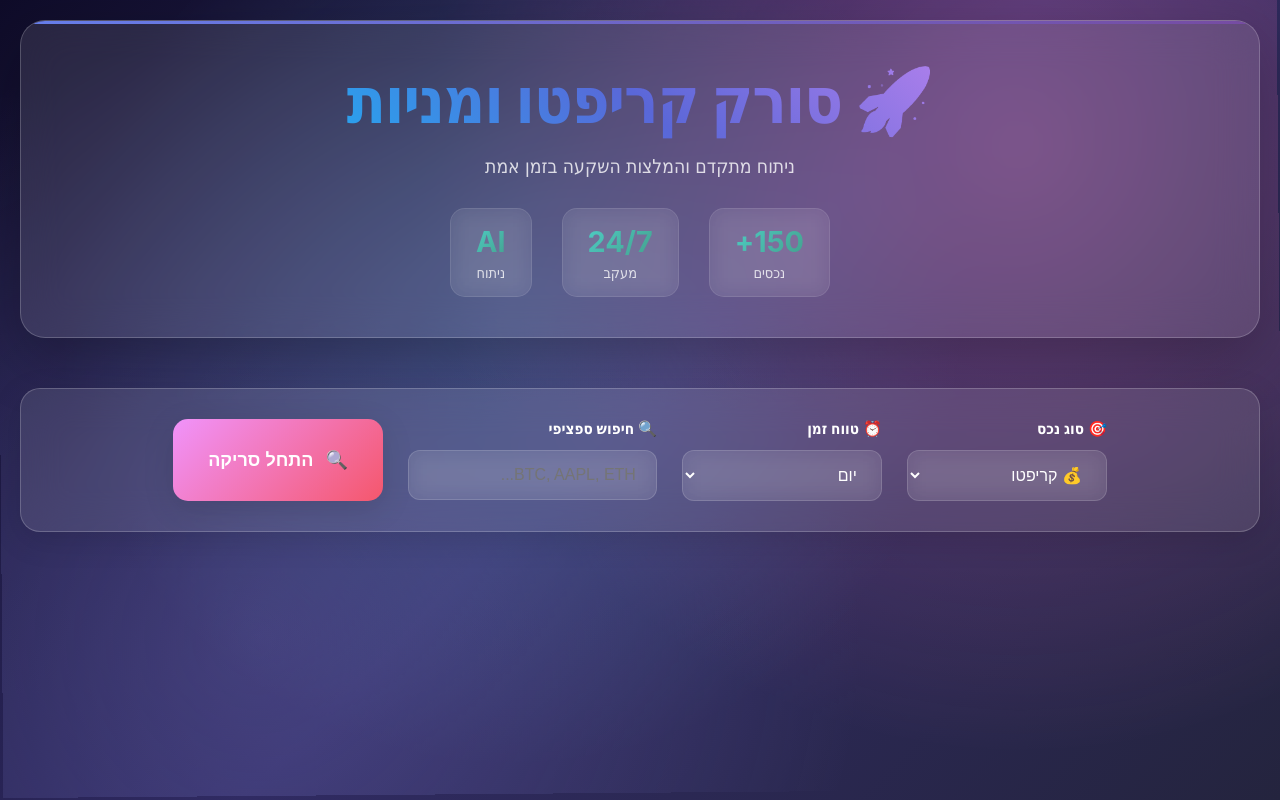
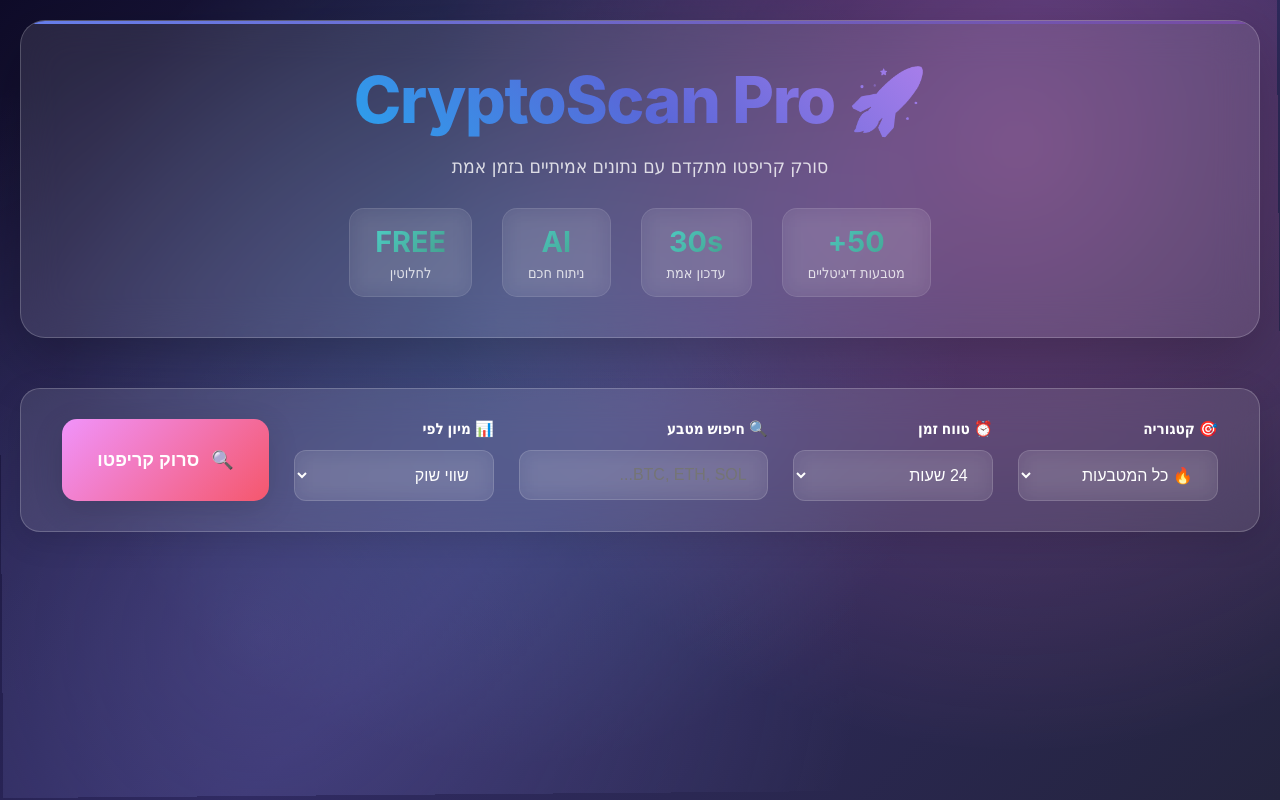
Before and after one commit to Rony08122002/treading, a plain HTML site: page index.html in a window 1280 px wide. Drawn offline with nearby package versions, Linux system fonts and the light colour scheme.

Commit message:
Update index.html

```diff
--- a/index.html
+++ b/index.html
@@ -3,7 +3,7 @@
 <head>
     <meta charset="UTF-8">
     <meta name="viewport" content="width=device-width, initial-scale=1.0">
-    <title>סורק קריפטו ומניות - המלצות השקעה</title>
+    <title>🚀 CryptoScan - סורק קריפטו מתקדם</title>
     <link rel="stylesheet" href="style.css">
     <script src="https://cdnjs.cloudflare.com/ajax/libs/Chart.js/3.9.1/chart.min.js"></script>
 </head>
@@ -12,20 +12,24 @@
     <div class="container">
         <div class="header">
             <div class="header-content">
-                <h1>🚀 סורק קריפטו ומניות</h1>
-                <p class="subtitle">ניתוח מתקדם והמלצות השקעה בזמן אמת</p>
+                <h1>🚀 CryptoScan Pro</h1>
+                <p class="subtitle">סורק קריפטו מתקדם עם נתונים אמיתיים בזמן אמת</p>
                 <div class="header-stats">
                     <div class="stat-item">
-                        <div class="stat-number" id="totalAssets">150+</div>
-                        <div class="stat-label">נכסים</div>
+                        <div class="stat-number" id="totalCryptos">50+</div>
+                        <div class="stat-label">מטבעות דיגיטליים</div>
                     </div>
                     <div class="stat-item">
-                        <div class="stat-number">24/7</div>
-                        <div class="stat-label">מעקב</div>
+                        <div class="stat-number">30s</div>
+                        <div class="stat-label">עדכון אמת</div>
                     </div>
                     <div class="stat-item">
                         <div class="stat-number">AI</div>
-                        <div class="stat-label">ניתוח</div>
+                        <div class="stat-label">ניתוח חכם</div>
+                    </div>
+                    <div class="stat-item">
+                        <div class="stat-number">FREE</div>
+                        <div class="stat-label">לחלוטין</div>
                     </div>
                 </div>
             </div>
@@ -34,11 +38,14 @@
         <div class="controls-section">
             <div class="controls-container">
                 <div class="control-group">
-                    <label>🎯 סוג נכס</label>
-                    <select id="assetType" class="modern-select">
-                        <option value="crypto">💰 קריפטו</option>
-                        <option value="stocks">📈 מניות</option>
-                        <option value="both">🔥 הכל</option>
+                    <label>🎯 קטגוריה</label>
+                    <select id="cryptoCategory" class="modern-select">
+                        <option value="all">🔥 כל המטבעות</option>
+                        <option value="top10">👑 טופ 10</option>
+                        <option value="defi">🏦 DeFi</option>
+                        <option value="gaming">🎮 Gaming</option>
+                        <option value="layer1">⚡ Layer 1</option>
+                        <option value="meme">🐕 Meme Coins</option>
                     </select>
                 </div>
 
@@ -47,28 +54,46 @@
                     <select id="timeframe" class="modern-select">
                         <option value="1h">1 שעה</option>
                         <option value="4h">4 שעות</option>
-                        <option value="1d" selected>יום</option>
-                        <option value="1w">שבוע</option>
-                        <option value="1m">חודש</option>
+                        <option value="1d" selected>24 שעות</option>
+                        <option value="7d">שבוע</option>
+                        <option value="30d">חודש</option>
                     </select>
                 </div>
 
                 <div class="control-group">
-                    <label>🔍 חיפוש ספציפי</label>
-                    <input type="text" id="specificSymbol" class="modern-input" placeholder="BTC, AAPL, ETH...">
+                    <label>🔍 חיפוש מטבע</label>
+                    <input type="text" id="specificSymbol" class="modern-input" placeholder="BTC, ETH, SOL...">
                 </div>
 
-                <button class="scan-button" onclick="startScan()">
+                <div class="control-group">
+                    <label>📊 מיון לפי</label>
+                    <select id="sortBy" class="modern-select">
+                        <option value="market_cap">שווי שוק</option>
+                        <option value="price">מחיר</option>
+                        <option value="volume">נפח מסחר</option>
+                        <option value="change">שינוי 24h</option>
+                        <option value="score">ציון השקעה</option>
+                    </select>
+                </div>
+
+                <button class="scan-button" onclick="startCryptoScan()">
                     <span class="button-icon">🔍</span>
-                    <span class="button-text">התחל סריקה</span>
+                    <span class="button-text">סרוק קריפטו</span>
                     <div class="button-shine"></div>
                 </button>
             </div>
         </div>
 
         <div class="market-overview" id="marketOverview" style="display: none;">
-            <h2>📊 סקירת שוק</h2>
+            <h2>📊 מצב השוק הכללי</h2>
             <div class="overview-stats">
+                <div class="overview-card total-marketcap">
+                    <div class="overview-icon">💰</div>
+                    <div class="overview-content">
+                        <div class="overview-number" id="totalMarketCap">$0</div>
+                        <div class="overview-label">שווי שוק כולל</div>
+                    </div>
+                </div>
                 <div class="overview-card buy-signals">
                     <div class="overview-icon">🚀</div>
                     <div class="overview-content">
@@ -83,27 +108,37 @@
                         <div class="overview-label">אותות מכירה</div>
                     </div>
                 </div>
-                <div class="overview-card hold-signals">
-                    <div class="overview-icon">⏸️</div>
-                    <div class="overview-content">
-                        <div class="overview-number" id="holdSignals">0</div>
-                        <div class="overview-label">המתנה</div>
-                    </div>
-                </div>
                 <div class="overview-card avg-score">
                     <div class="overview-icon">⭐</div>
                     <div class="overview-content">
                         <div class="overview-number" id="avgScore">0</div>
-                        <div class="overview-label">ממוצע ציונים</div>
+                        <div class="overview-label">ציון ממוצע</div>
                     </div>
                 </div>
+            </div>
+
+            <div class="market-sentiment" id="marketSentiment">
+                <h3>🌡️ חום השוק</h3>
+                <div class="sentiment-meter">
+                    <div class="sentiment-bar">
+                        <div class="sentiment-fill" id="sentimentFill"></div>
+                    </div>
+                    <div class="sentiment-labels">
+                        <span>😨 פחד קיצוני</span>
+                        <span>😰 פחד</span>
+                        <span>😐 נייטרלי</span>
+                        <span>🤑 תאוות בצע</span>
+                        <span>🔥 תאוות בצע קיצונית</span>
+                    </div>
+                </div>
+                <div class="sentiment-value" id="sentimentValue">מחשב...</div>
             </div>
         </div>
 
         <div id="results"></div>
 
         <div id="newsSection" class="news-section" style="display: none;">
-            <h2>📰 חדשות ועדכונים</h2>
+            <h2>📰 חדשות קריפטו חמות</h2>
             <div id="newsList" class="news-grid"></div>
         </div>
     </div>
```
